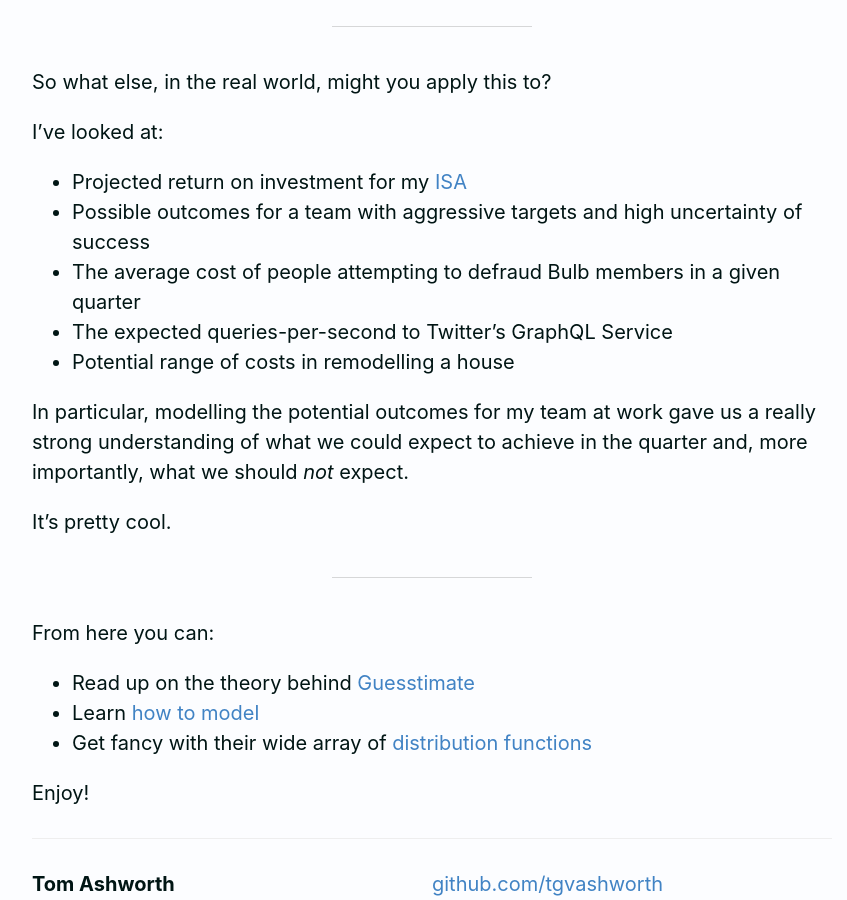
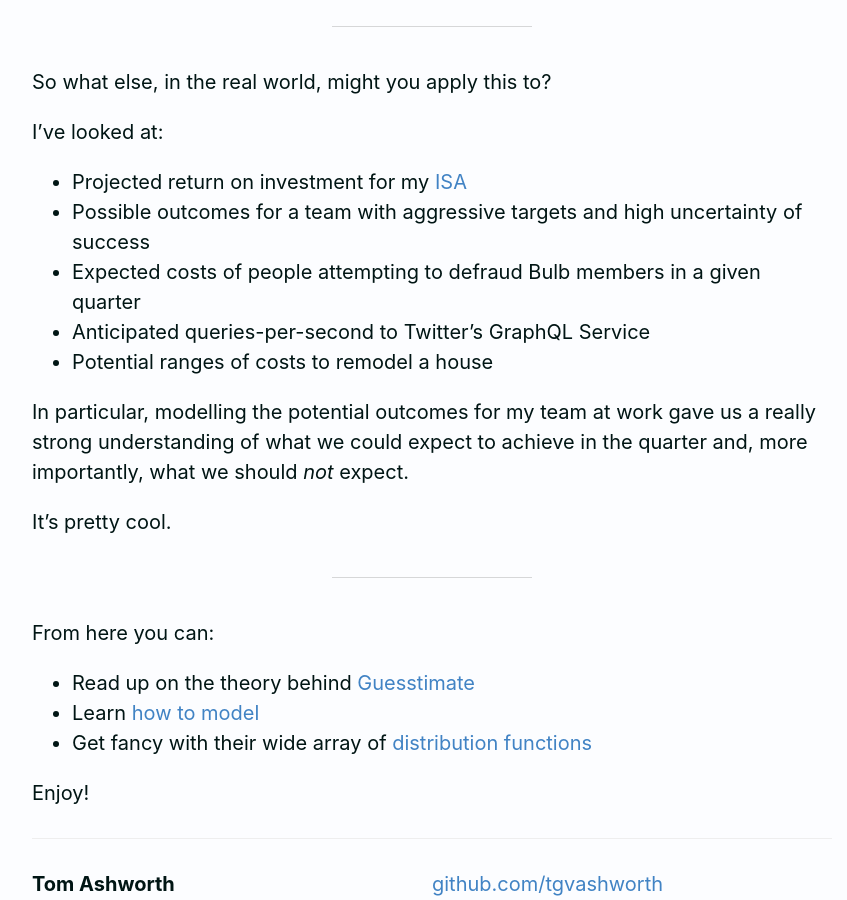
Before and after one commit to tgvashworth/tgvashworth.github.io, a Jekyll site: the page built from _posts/2020-03-23-monte-carlo-metrics.md, in a window 1280 px wide and 900 px high, scrolled down 5843 px. Shown: the whole window, without its empty margins (208-1055 px from the left). Built offline with Jekyll 4.4.1, drawn with Linux system fonts in a browser that asks for light colours; some of the changed text lies outside the part shown.

Commit message:
monte fixes

```diff
--- a/_posts/2020-03-23-monte-carlo-metrics.md
+++ b/_posts/2020-03-23-monte-carlo-metrics.md
@@ -105,9 +105,9 @@ I've looked at:
 
 - Projected return on investment for my [ISA][isa]
 - Possible outcomes for a team with aggressive targets and high uncertainty of success
-- The average cost of people attempting to defraud Bulb members in a given quarter
-- The expected queries-per-second to Twitter's GraphQL Service
-- Potential range of costs in remodelling a house
+- Expected costs of people attempting to defraud Bulb members in a given quarter
+- Anticipated queries-per-second to Twitter's GraphQL Service
+- Potential ranges of costs to remodel a house
 
 In particular, modelling the potential outcomes for my team at work gave us a really strong understanding of what we could expect to achieve in the quarter and, more importantly, what we should _not_ expect.
 
```
Also changed, not shown: other parts of _posts/2020-03-23-monte-carlo-metrics.md (+1 -1 lines).
